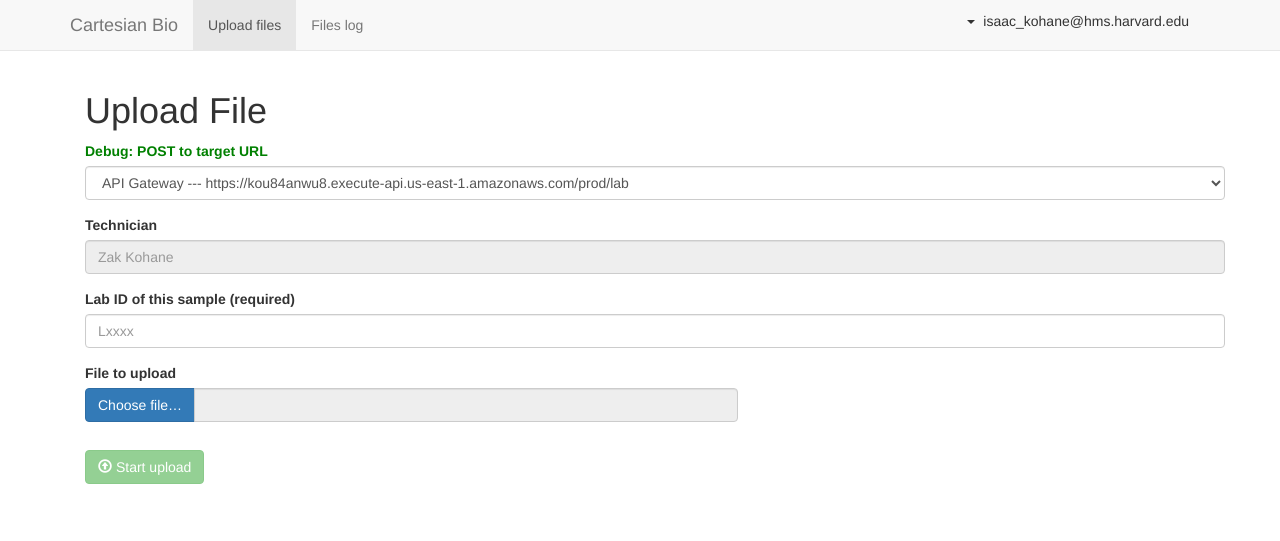
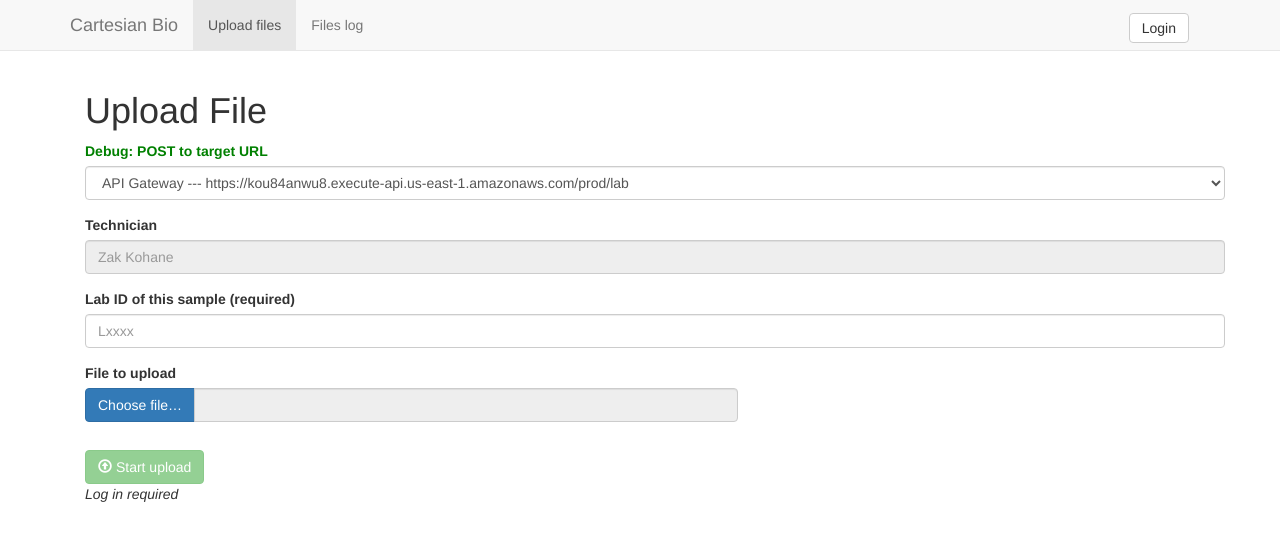
Before and after one commit to cartbio/tx-gui, a Jekyll site: the page built from lab/index.html, in a window 1280 px wide. Shown: the top 541 px of the page. Built offline with Jekyll 4.4.1, drawn with Linux system fonts in a browser that asks for light colours; nearby versions of some CDN libraries; comment, search, counter and statistics services are not loaded; some of the changed lines change nothing that is shown.

Commit message:
google login gui

```diff
--- a/_includes/head.html
+++ b/_includes/head.html
@@ -9,4 +9,9 @@
   <link rel="stylesheet" href="https://maxcdn.bootstrapcdn.com/font-awesome/4.5.0/css/font-awesome.min.css">
   {% include bootstrap.html %}
   <script src="/js/script.js"></script>
+
+  <meta name="google-signin-scope" content="profile email">
+  <meta name="google-signin-client_id" content="{{ site.google_api_key }}">
+  <script src="https://apis.google.com/js/platform.js?onload=_onGoogleLoad" async defer></script>
+  <script src="/js/login.js"></script>
 </head>
--- a/_includes/nav.html
+++ b/_includes/nav.html
@@ -1,11 +1,11 @@
 <nav class="navbar navbar-default navbar-static-top">
   <div class="container">
     <div class="navbar-right navbar-default">
-          <span class="caret"></span>isaac_kohane@hms.harvard.edu
-          <ul class="dropdown-menu">
-            <li><a href="#">Settings</a></li>
-            <li><a href="#">Logout</a></li>
-          </ul>
+         <div class="session">
+            <div class="user_email">nobody</div>
+            <div id="login_button" class="login btn btn-default">Login</div>
+            <a class="logout">Log out</a>
+         </div>
     </div>
 
     <div class="navbar-header navbar-brand">Cartesian Bio</div>
--- a/_sass/_cartesian.scss
+++ b/_sass/_cartesian.scss
@@ -35,10 +35,31 @@
    button.start {
        margin-top: 2em;
    }
+   p.upload_warn {
+      font-style: italic;
+   }
 
    #lab_id.form-group.has-error label, label#file.has-error {
        color: red;
    }
+}
+
+nav .session {
+    margin-top: .4em;
+
+    div, a {
+      display: none;
+    }
+    a {
+     cursor: pointer;
+    }
+    div.login {
+      display: inline;
+    }
+    div.user_email {
+      margin-right: 2em;
+      font-weight: bold;
+    }
 }
 
 table.history {
--- /dev/null
+++ b/js/login.js
@@ -0,0 +1,78 @@
+---
+---
+// see
+// http://stackoverflow.com/questions/31144874/gapi-is-not-defined-google-sign-in-issue-with-gapi-auth2-init
+
+var _auth2;
+var KEY = "{{ site.google_api_key }}";
+
+var _onGoogleLoad = function () {
+  gapi.load('auth2', function () {
+	               _auth2 = gapi.auth2.init({
+			 client_id: KEY,
+			 scope: 'email',
+			 fetch_basic_profile: true
+			});
+		       _enableGoogleButton(_auth2);
+		     });
+};
+
+function _enableGoogleButton (auth2){
+  auth2.attachClickHandler('login_button', {}, function(user) {onSuccess(auth2, user);}, onFailure);
+  $('nav .logout').click(function(){
+			   logout(auth2);
+			   return false;});
+}
+
+// after user clicks login button and logs in
+function onSuccess(auth2, user) {
+  update_display(auth2);
+  $(document).trigger('user_login', auth2);
+}
+
+// after user clicks login button and fails to log in
+function onFailure(error) {
+  console.log('login error=', error);
+}
+
+function login(auth2){
+  auth2.signIn();
+}
+
+function logout(auth2){
+  auth2.signOut().then(function(){
+			 update_display(auth2);
+			 $(document).trigger('user_logout', auth2);
+			 });
+}
+
+function getUser(auth2){
+  return auth2.currentUser.get();
+}
+
+function isSignedIn(auth2){
+  return auth2.isSignedIn.get();
+}
+
+function update_display(auth2){
+  if (isSignedIn(auth2)){
+    var user = getUser(auth2);
+    var email = user.getBasicProfile().getEmail();
+    display_user(email);
+  } else {
+    display_nouser();
+  }
+  console.log('update display');
+}
+
+function display_user(email){
+  $('nav .user_email').text(email).css('display', 'inline');
+  $('nav .login').hide();
+  $('nav .logout').css('display', 'inline');
+}
+
+function display_nouser(){
+  $('nav .user_email').text('').css('display', 'none');
+  $('nav .login').css('display', 'inline');
+  $('nav .logout').hide();
+}
--- a/js/script.js
+++ b/js/script.js
@@ -3,6 +3,34 @@
 $(document).ready( init_upload);
 $(document).on('change', '.btn-file :file', on_select_file);
 $(document).ajaxError(on_fail_ae);
+$(document).on('user_login', null, change_login);
+$(document).on('user_logout', null, change_login);
+$(document).on('user_select_file', null, change_login);
+
+
+
+
+function change_login(event, auth2){
+  var type = event.type;
+  if (type == 'user_login'){
+    $('p.upload_warn').hide();
+  } else if (type == 'user_logout'){
+    $('p.upload_warn').show();
+    $('button.start').attr('disabled', true);
+  } else if (type == 'user_select_file'){
+    // pass
+  }
+  update_upload_button(auth2.isSignedIn.get());
+}
+
+function update_upload_button(is_logged_in){
+  var files = $('.btn-file :file').get(0).files;
+  if (files.length > 0 && is_logged_in){
+    $('button.start').removeAttr('disabled');
+  } else {
+    $('button.start').attr('disabled', true);
+  }
+}
 
 function on_select_file(){
   var input = $(this),
@@ -10,7 +38,7 @@
       label = input.val().replace(/\\/g, '/').replace(/.*\//, '');
   input.trigger('fileselect', [numFiles, label]);
   $('#fileupload #key').val(label);
-  $('button.start').removeClass('disabled');
+  $(document).trigger('user_select_file', _auth2);
   $('span.prompt').text('File:');
 }
 
@@ -73,7 +101,7 @@
 }
 
 function on_fail_ae(event, request, settings){
-  // console.log("event=", event, "req=", request, "settings=", settings);
+  console.log('on_fail_ae', "event=", event, "req=", request, "settings=", settings);
 }
 
 function on_fail(row, response, text){
@@ -113,5 +141,5 @@
 function reset_form(){
   $('#fileupload #filename').val('');
   $('#fileupload .prompt').html('Choose file&hellip;');
-  $('button.start').addClass('disabled');
+  $('button.start').attr('disabled', true);
 }
--- a/lab/index.html
+++ b/lab/index.html
@@ -41,10 +41,11 @@
             <input id="filename" type="text" class="form-control" readonly>
           </div>
 
-          <button type="submit" class="btn btn-success start disabled">
+          <button type="submit" class="btn btn-success start" disabled>
             <i class="glyphicon glyphicon-upload"></i>
             <span>Start upload</span>
           </button>
+          <p class="upload_warn">Log in required</p>
 
         </div>
       </div>
```
